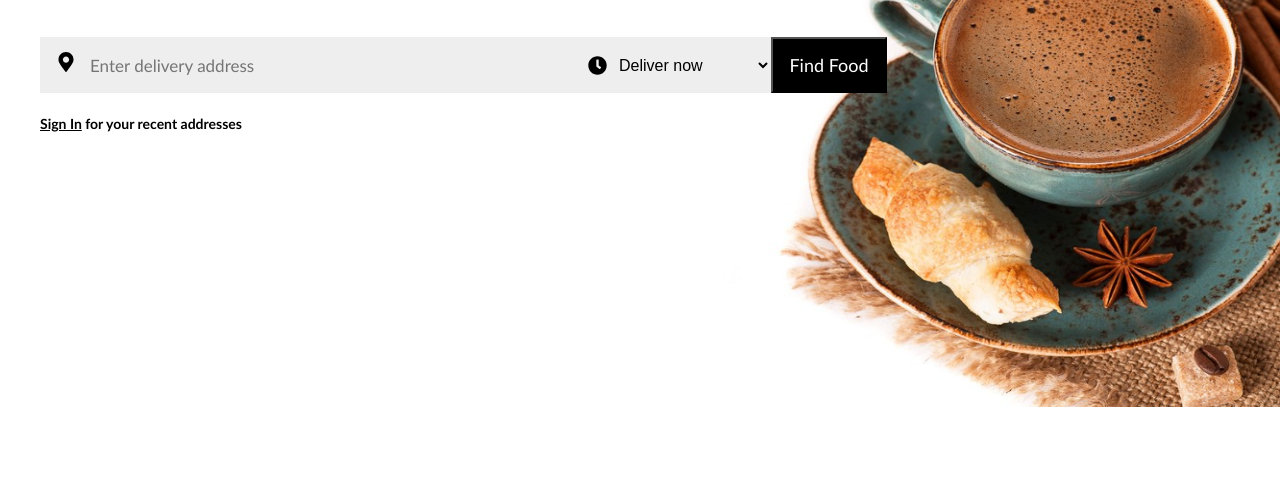
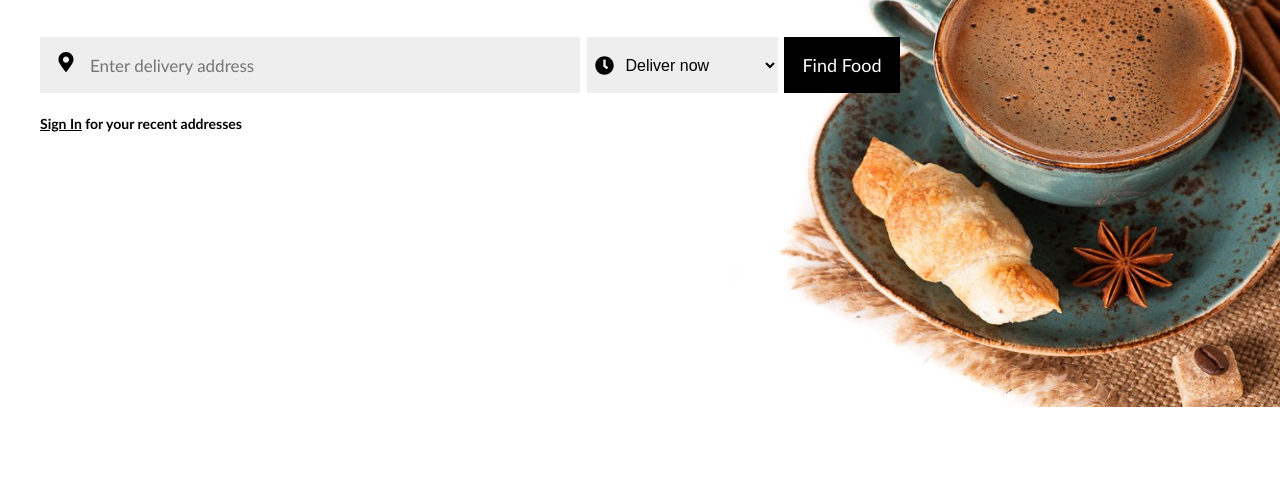
Before and after one commit to Kutkyn/Uber_Eats, a plain HTML site: page index.html in a window 1280 px wide. Shown: the part 313-795 px from the top of the page. Drawn offline with Linux system fonts and the light colour scheme.

Commit message:
Corrected-header

```diff
--- a/css/styles.css
+++ b/css/styles.css
@@ -58,17 +58,17 @@ h6 {
 }
 
 body {
+  background: url("picture/picture_background.jpg");
+  background-size: 100% 720px;
+  background-repeat: no-repeat;
   font-family: "Trebuchet MS", sans-serif;
 }
 
 /* Header */
 
 .header {
-  background: url("picture/picture_background.jpg");
-  background-size: 100% 720px;
-  background-repeat: no-repeat;
   width: 100%;
-  height: 720px;
+  height: 96px;
 }
 
 .header-top__content {
@@ -133,32 +133,37 @@ body {
   font-weight: 700px;
 }
 
-.header-title {
+/*Search-form*/
+
+.section-form {
+  height: 624px;
+}
+
+.title-form {
   padding: 0 40px;
-  height: 200px;
   position: relative;
   top: 150px;
 }
 
-.title__text {
+.title-text {
   margin-bottom: 40px;
   font-size: 52px;
   font-weight: 700;
   line-height: 64px;
 }
 
-.header-search {
+.search {
   display: flex;
 }
 
-.header-search__form {
+.search__form {
   display: flex;
-  flex-basis: 60%;
+  flex: 0 0 860px;
   justify-content: space-between;
   height: 56px;
 }
 
-.header-search__input {
+.search__input {
   position: relative;
 }
 
@@ -186,7 +191,7 @@ body {
   transition: 0.2s;
 }
 
-.header-search__select-clock {
+.search__select-clock {
   position: relative;
 }
 
@@ -216,6 +221,7 @@ body {
   color: white;
   background-color: black;
   font-size: 18px;
+  border: 0;
 }
 
 .textlink {
@@ -228,7 +234,7 @@ body {
   text-decoration: underline;
 }
 
-.header-textlink {
+.form-textlink {
   margin-top: 24px;
   font-size: 14px;
   font-weight: 600;
--- a/index.html
+++ b/index.html
@@ -33,21 +33,24 @@
         </div>
       </div>
     </div>
-    <div class="header-title">
-      <h1 class="title__text">Order your neighborhood's top spots</h1>
-      <div class="header-search">
-        <form class="header-search__form">
-          <div class="header-search__input">
-            <svg class="location-icon" aria-hidden="true" focusable="false" data-prefix="fas" data-icon="map-marker-alt"
-              class="svg-inline--fa fa-map-marker-alt fa-w-12" role="img" xmlns="http://www.w3.org/2000/svg"
-              viewBox="0 0 384 512">
+  </header>
+  <main class="main-content">
+    <section class="section-form">
+      <div class="title-form">
+        <h1 class="title-text">Order your neighborhood's top spots</h1>
+        <div class="search">
+          <form class="search__form">
+            <div class="search__input">
+              <svg class="location-icon" aria-hidden="true" focusable="false" data-prefix="fas"
+                data-icon="map-marker-alt" class="svg-inline--fa fa-map-marker-alt fa-w-12" role="img"
+                xmlns="http://www.w3.org/2000/svg" viewBox="0 0 384 512">
                 <path fill="currentColor"
                   d="M172.268 501.67C26.97 291.031 0 269.413 0 192 0 85.961 85.961 0 192 0s192 85.961 192 192c0 77.413-26.97 99.031-172.268 309.67-9.535 13.774-29.93 13.773-39.464 0zM192 272c44.183 0 80-35.817 80-80s-35.817-80-80-80-80 35.817-80 80 35.817 80 80 80z">
                 </path>
               </svg>
               <input class="input" type="text" placeholder="Enter delivery address">
             </div>
-          <div class="header-search__select-clock">
+            <div class="search__select-clock">
               <svg xmlns="http://www.w3.org/2000/svg" aria-hidden="true" focusable="false" data-prefix="fas"
                 data-icon="clock" class="clock-icon" role="img" viewBox="0 0 512 512">
                 <path fill="currentColor"
@@ -63,12 +66,11 @@
             </div>
           </form>
         </div>
-      <div class="header-textlink">
+        <div class="form-textlink">
           <p><a href="#" class="textlink">Sign In</a> for your recent addresses</p>
         </div>
       </div>
-  </header>
-  <main class="main-content">
+    </section>
     <section class="section-information">
       <div class="container__info-links">
         <div class="info-links">
```
Lines whose indentation alone changed are shown as unchanged.
